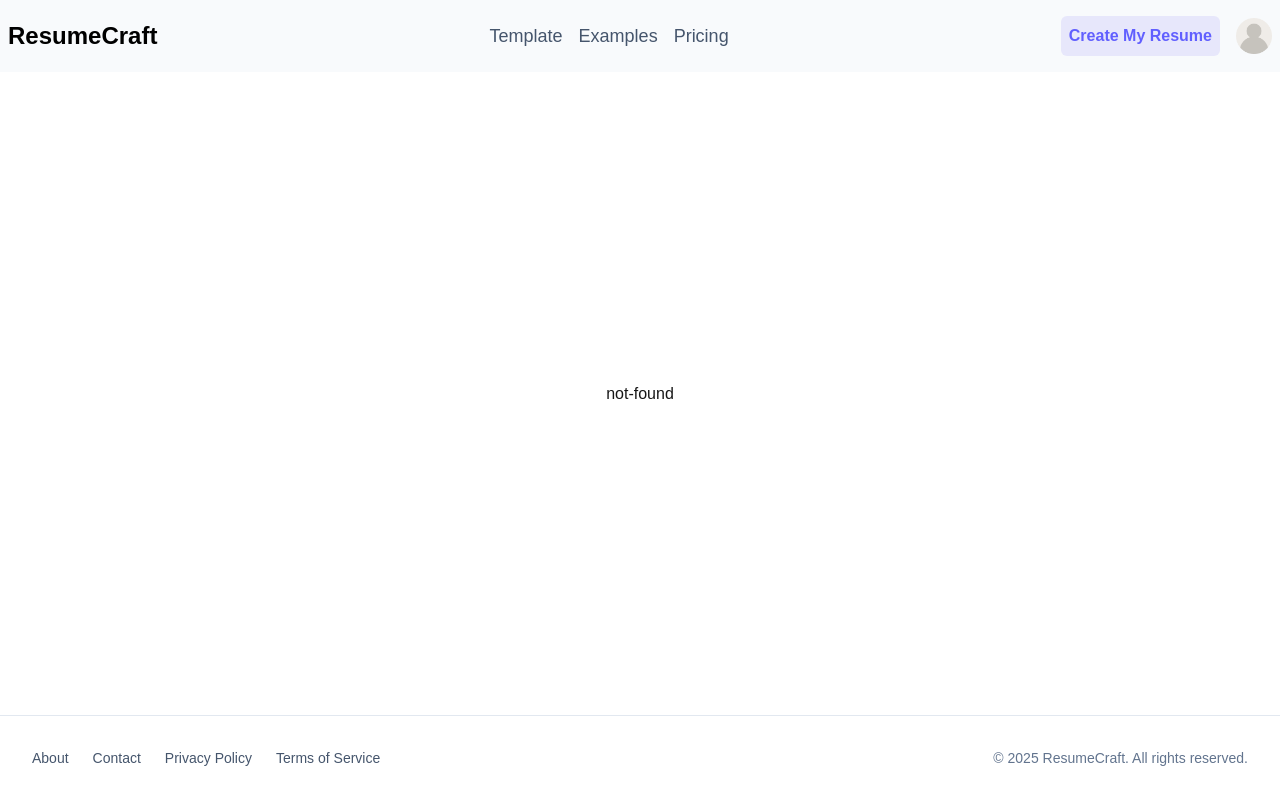
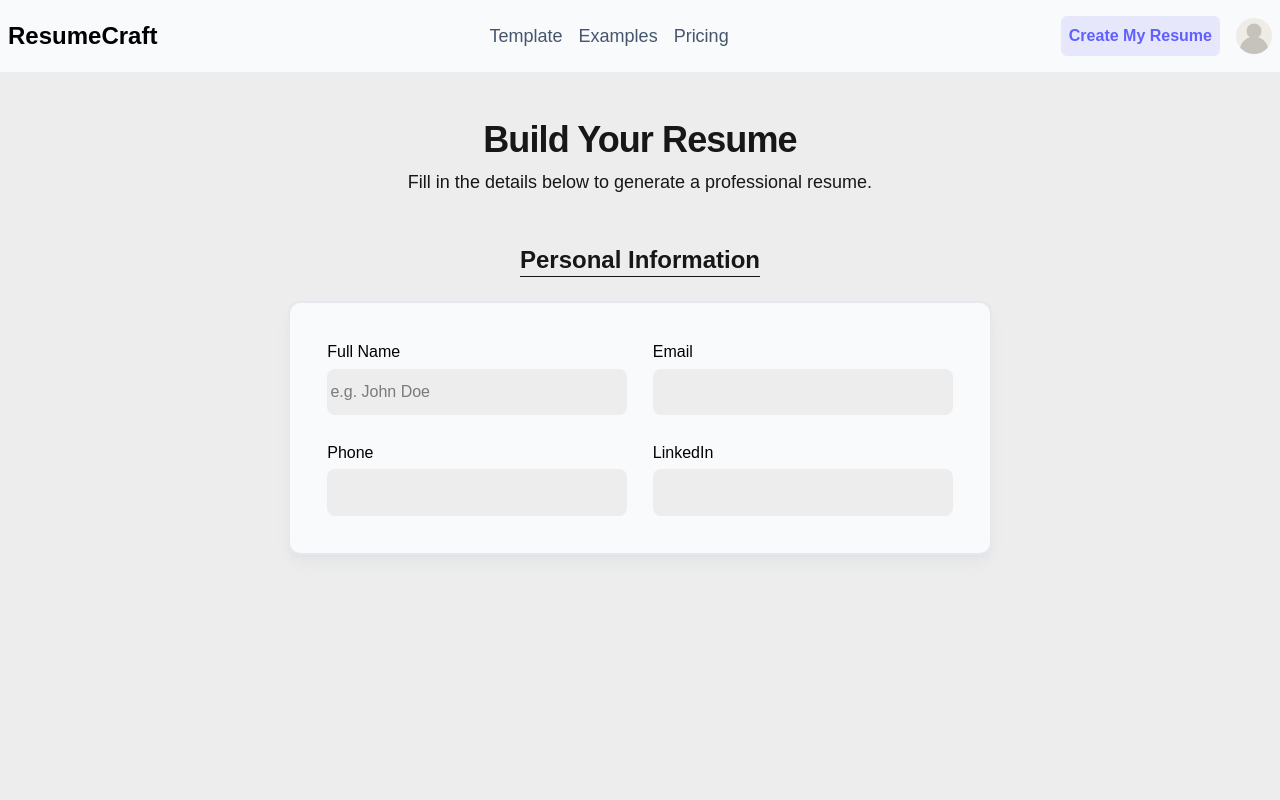
Before and after one commit to Obiorakingsley/ResumeCrafts, a Next.js app: page /resume in a window 1280 px wide. Before the commit this address had no page. Built offline with nearby package versions, Linux system fonts and the light colour scheme.

Commit message:
Restructure app layout using route groups and create route for skills, education, experience and summary

```diff
--- /dev/null
+++ b/src/app/(build)/layout.tsx
@@ -0,0 +1,26 @@
+import type { Metadata } from "next";
+
+import "../globals.css";
+import Navbar from "@/component/Navbar";
+
+export const metadata: Metadata = {
+  title: "Ai resume builder",
+  description: "Generated by create next app",
+};
+
+export default function RootLayout({
+  children,
+}: Readonly<{
+  children: React.ReactNode;
+}>) {
+  return (
+    <html lang="en">
+      <body className="min-h-screen">
+        <header className="dark:text-white bg-slate-50 dark:bg-black text-black py-4 px-2 flex items-center justify-between">
+          <Navbar />
+        </header>
+        <main className=" min-h-[80vh]">{children}</main>
+      </body>
+    </html>
+  );
+}
--- /dev/null
+++ b/src/app/(build)/resume/page.tsx
@@ -0,0 +1,43 @@
+import React from "react";
+
+const page = () => {
+  return (
+    <section className="flex flex-col w-full items-center justify-center py-12">
+      <div className="mb-12 text-center">
+        <h2 className="text-4xl font-bold tracking-tight">Build Your Resume</h2>
+        <p className="mt-2 text-lg">
+          Fill in the details below to generate a professional resume.
+        </p>
+      </div>
+      <h3 className="text-2xl font-bold mb-6 border-b">Personal Information</h3>
+      <form
+        action=""
+        className="form dark:text-slate-300 text-black dark:bg-black/80 shadow-lg bg-slate-50 text-center p-8 rounded-xl shadow-slate-400/10 grid gap-4 sm:grid-cols-2 align-center border-2 border-slate-400/20"
+      >
+        <label htmlFor="name">
+          Full Name
+          <input
+            id="name"
+            name="fullname"
+            type="text"
+            placeholder="e.g. John Doe"
+          />
+        </label>
+        <label htmlFor="name">
+          Email
+          <input id="name" name="fullname" type="email" />
+        </label>
+        <label htmlFor="name">
+          Phone
+          <input id="name" name="fullname" type="phone" />
+        </label>
+        <label htmlFor="name">
+          LinkedIn
+          <input id="name" name="fullname" type="text" />
+        </label>
+      </form>
+    </section>
+  );
+};
+
+export default page;
--- a/src/app/layout.tsx
+++ b/src/app/(site)/layout.tsx
@@ -1,8 +1,6 @@
 import type { Metadata } from "next";
 
-import "./globals.css";
-import Link from "next/link";
-import Image from "next/image";
+import "../globals.css";
 import Footer from "@/component/Footer";
 import Navbar from "@/component/Navbar";
 
--- a/src/app/globals.css
+++ b/src/app/globals.css
@@ -2,14 +2,16 @@
 @tailwind utilities;
 
 :root {
-  --background: #ffffff;
+  --background: #ededed;
   --foreground: #171717;
+  --color: #0a0a0a;
 }
 
 @media (prefers-color-scheme: dark) {
   :root {
     --background: #0a0a0a;
     --foreground: #ededed;
+    --color: #edeaf3;
   }
 }
 
@@ -25,3 +27,25 @@ body {
   height: 70vh;
   /* background-image: url("https://lh3.googleusercontent.com/aida-public/AB6AXuDYTA_7Uo306r4q3nCPLYhbgNuqUU0ySidie-4CXjSucosf5mcV2cBLTSEh2o-LEQyj8_Uku2TQ718NUJNI1OjcdcZzwY4fJZGMzxo7uL26WGUO8iKSYxxGfpDkW_3wC_q7vIrpyCpwNya3I1k_TtIou1j5nENl6cyE2M8m9_box3ZBGVLUgxS0usa9qFfv-LNe2Nq5ipyhu5Y1sEn_ypy5ISmtttbAmtwZ2BC2esM9dkgVmFiyJD48OCjhr_S3QnTegIyPGrk0CZfJ"); */
 }
+
+.form label {
+  display: grid;
+  gap: 0.3rem;
+  justify-items: flex-start;
+  padding: 0.3rem;
+}
+
+.form input {
+  border: none;
+  outline: none;
+  background-color: var(--background);
+  min-width: 300px;
+  padding: 0.7rem 0.2rem;
+  border-radius: 8px;
+  inset: 2px;
+  color: var(--color);
+}
+
+.form input:focus {
+  border: 1px ridge #6d6a6a;
+}
```
Also changed, not shown: src/app/(site)/page.tsx (renamed from src/app/page.tsx).
